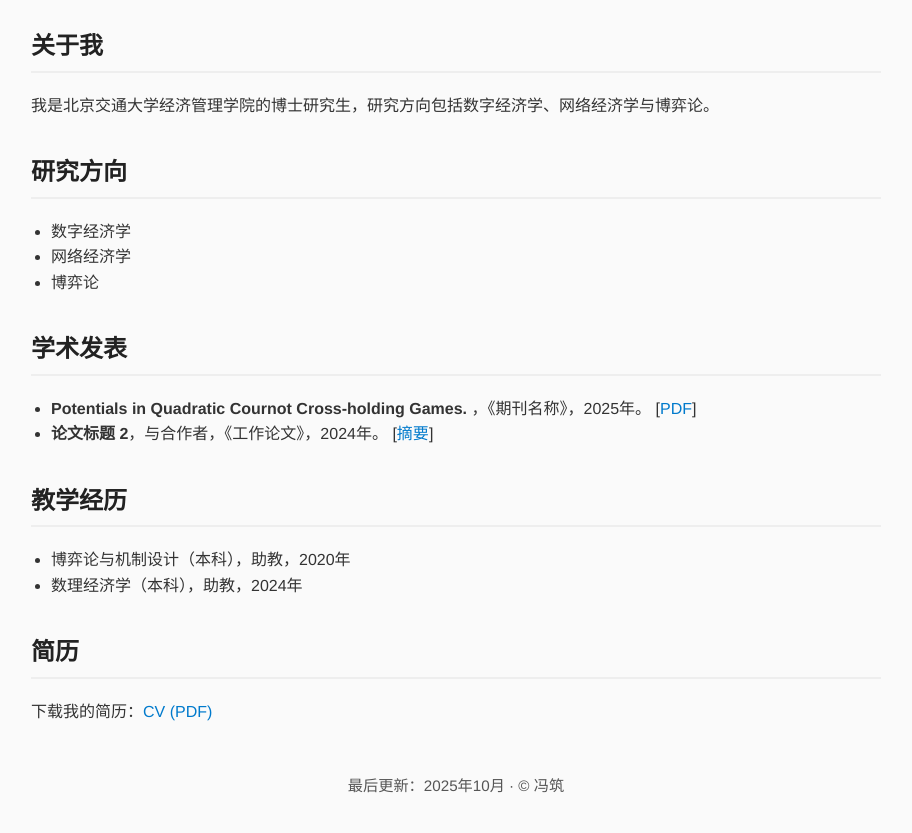
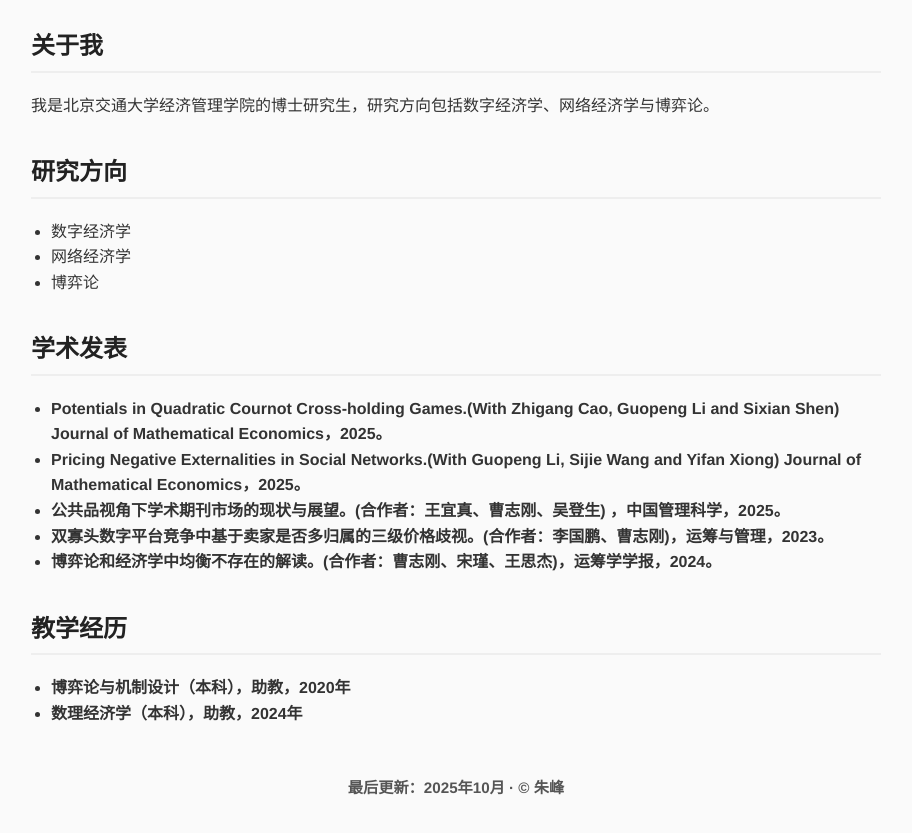
Before and after one commit to fengzhu-eco/fengzhu-eco.github.io, a plain HTML site: page index.html in a window 1280 px wide. Shown: the part 233-1066 px from the top of the page, without its empty margins (184-1096 px from the left). Drawn offline with Linux system fonts and the light colour scheme.

Commit message:
Update index.html

```diff
--- a/index.html
+++ b/index.html
@@ -116,8 +116,8 @@
       <p id="title">博士研究生，应用经济学，北京交通大学经济管理学院</p>
       <p id="links">
         <a href="mailto:fengzhu@bjtu.edu.cn">fengzhu@bjtu.edu.cn</a> ·
-        <a href="https://github.com/fengzhu-eco">GitHub</a> ·
-        <a href="https://scholar.google.com/">Google Scholar</a>
+        <a href="https://fengzhu-eco.github.io/">GitHub</a> ·
+        <a href="https://scholar.google.com/citations?user=eNWMa4YAAAAJ&hl=zh-CN&oi=sra">Google Scholar</a>
       </p>
     </div>
   </header>
@@ -141,8 +141,11 @@
   <section>
     <h2 id="pubs-title">学术发表</h2>
     <ul id="pubs-list">
-      <li><strong> Potentials in Quadratic Cournot Cross-holding Games. </strong>，《期刊名称》，2025年。 [<a href="#">PDF</a>]</li>
-      <li><strong> 论文标题 2</strong>，与合作者，《工作论文》，2024年。 [<a href="#">摘要</a>]</li>
+      <li><strong> Potentials in Quadratic Cournot Cross-holding Games.(With Zhigang Cao, Guopeng Li and Sixian Shen) Journal of Mathematical Economics，2025。</li>
+      <li><strong> Pricing Negative Externalities in Social Networks.(With Guopeng Li, Sijie Wang and Yifan Xiong) Journal of Mathematical Economics，2025。 </li>
+      <li><strong> 公共品视角下学术期刊市场的现状与展望。(合作者：王宜真、曹志刚、吴登生) ，中国管理科学，2025。 </li>
+      <li><strong> 双寡头数字平台竞争中基于卖家是否多归属的三级价格歧视。(合作者：李国鹏、曹志刚)，运筹与管理，2023。 </li>
+      <li><strong> 博弈论和经济学中均衡不存在的解读。(合作者：曹志刚、宋瑾、王思杰)，运筹学学报，2024。</li>
     </ul>
   </section>
 
@@ -154,15 +157,9 @@
     </ul>
   </section>
 
-  <section>
-    <h2 id="cv-title">简历</h2>
-    <p id="cv-text">
-      下载我的简历：<a href="cv.pdf">CV (PDF)</a>
-    </p>
-  </section>
 
   <div class="contact">
-    <p id="footer">最后更新：2025年10月 · © 冯筑</p>
+    <p id="footer">最后更新：2025年10月 · © 朱峰</p>
   </div>
 
   <script>
```
